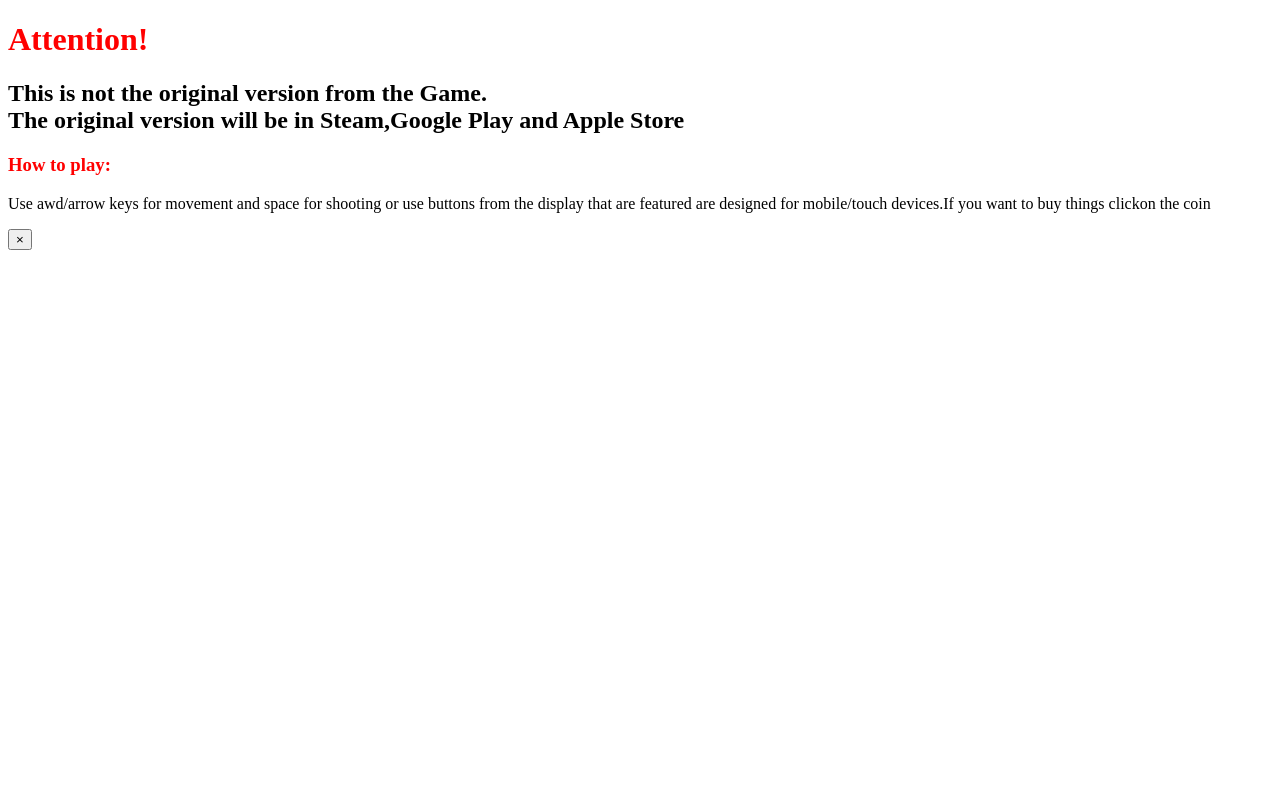
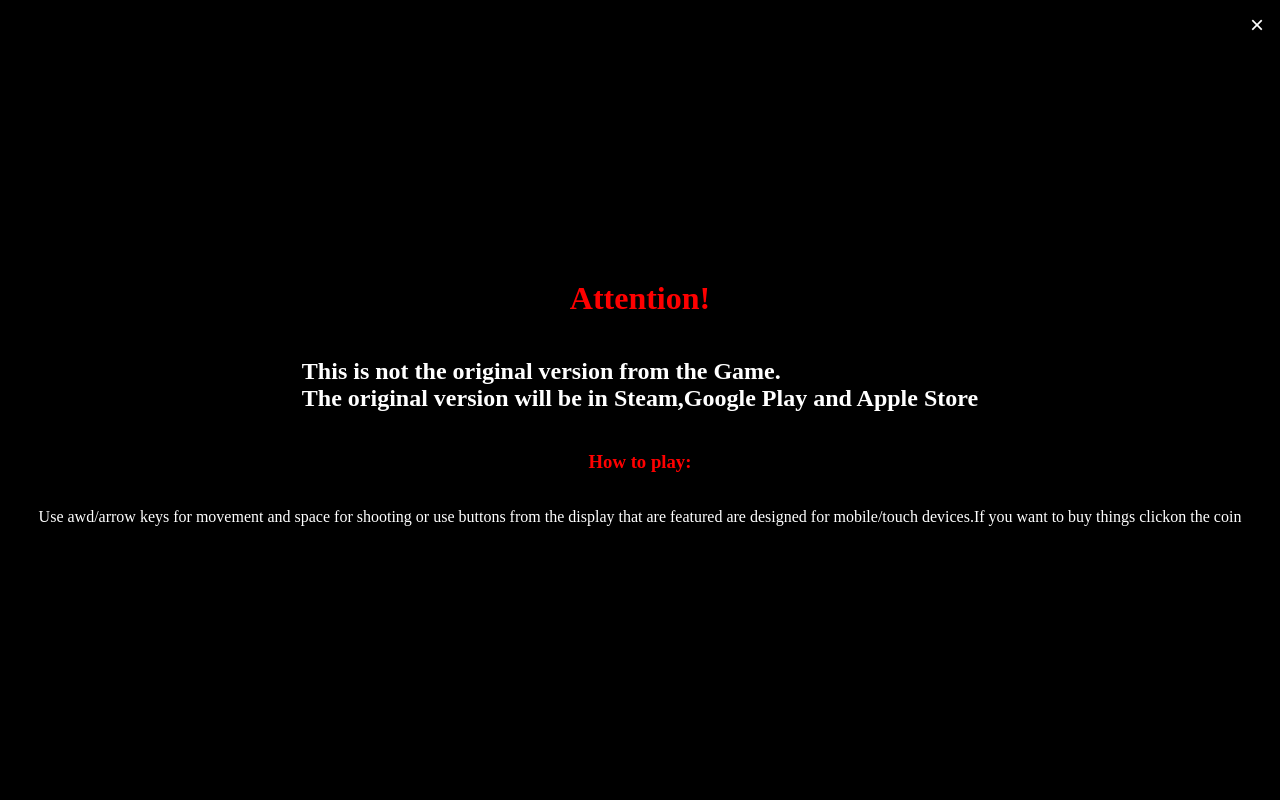
Before and after one commit to s1l3ntmask/GHOSTvsWIZARD, a plain HTML site: page index.html in a window 1280 px wide. Drawn offline with Linux system fonts and the light colour scheme.

Commit message:
Update index.html

```diff
--- a/index.html
+++ b/index.html
@@ -1,7 +1,8 @@
 <!DOCTYPE HTML>
 <html><head>
-  <title>Mage Game</title>
+  <title>Ghost vs Wizard</title>
   <meta name="viewport" content="user-scalable=no, initial-scale=1.0, maximum-scale=1.0, width=device-width">
+  <link rel="stylesheet" href="./style.css" >
  </head>
  <body>
   <div id="start">
```
